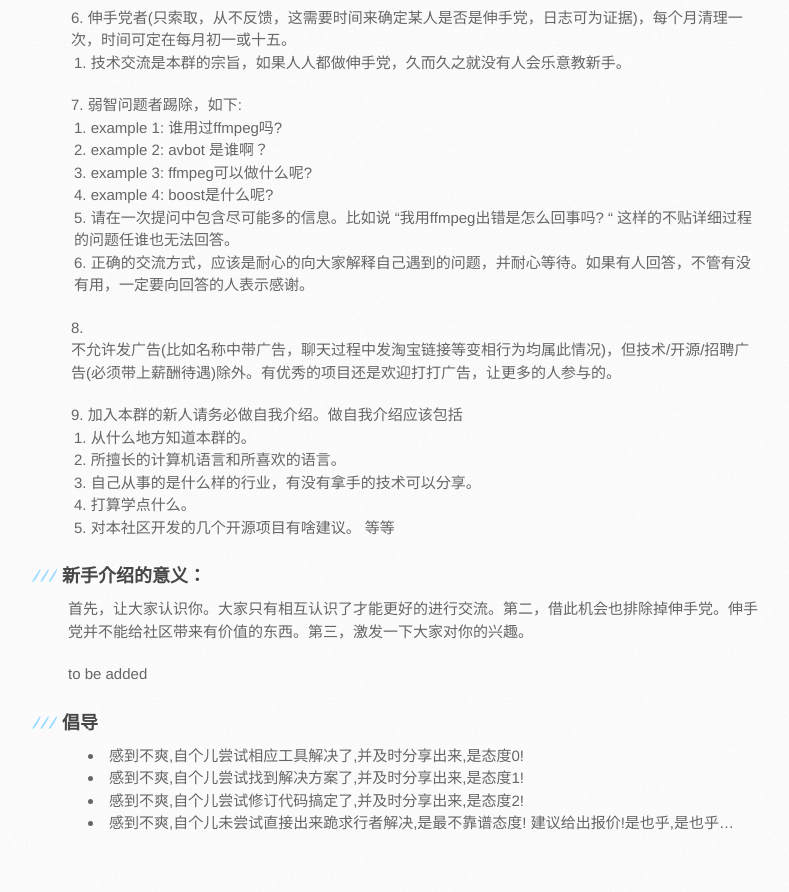
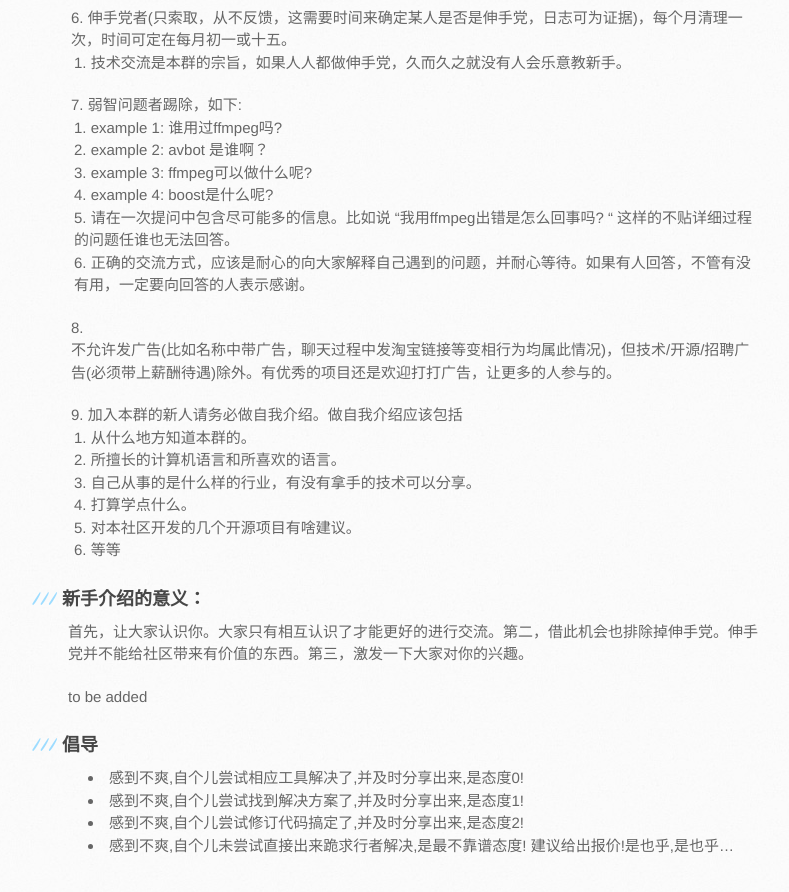
Before and after one commit to avplayer/avplayer.github.com, a Jekyll site: the page built from newbeefaq.md, in a window 1280 px wide and 900 px high, scrolled down 767 px. Shown: the top 892 px of the window, without its empty margins (102-891 px from the left). Built offline with Jekyll 4.4.1, drawn with Linux system fonts in a browser that asks for light colours; Markdown is read by kramdown in place of the engine named in the settings.

```diff
--- a/newbeefaq.md
+++ b/newbeefaq.md
@@ -21,25 +21,25 @@ github: https://github.com/avplayer/
 5. 长期不发言者(有日志和qq发言时间可查)，随时可清。不要长时间潜水。如果来群不说话，只是为了看大家在聊什么，本群提供了公开的日志记录，可以到 http://avlog.avplayer.org/ 查阅。
 
 6. 伸手党者(只索取，从不反馈，这需要时间来确定某人是否是伸手党，日志可为证据)，每个月清理一次，时间可定在每月初一或十五。
-	- 技术交流是本群的宗旨，如果人人都做伸手党，久而久之就没有人会乐意教新手。
+  * 技术交流是本群的宗旨，如果人人都做伸手党，久而久之就没有人会乐意教新手。
 
 7. 弱智问题者踢除，如下:
-	- example 1: 谁用过ffmpeg吗?
-	- example 2: avbot 是谁啊？
-	- example 3: ffmpeg可以做什么呢?
-	- example 4: boost是什么呢?
-	- 请在一次提问中包含尽可能多的信息。比如说 “我用ffmpeg出错是怎么回事吗? “ 这样的不贴详细过程的问题任谁也无法回答。
-	- 正确的交流方式，应该是耐心的向大家解释自己遇到的问题，并耐心等待。如果有人回答，不管有没有用，一定要向回答的人表示感谢。
+  * example 1: 谁用过ffmpeg吗?
+  * example 2: avbot 是谁啊？
+  * example 3: ffmpeg可以做什么呢?
+  * example 4: boost是什么呢?
+  * 请在一次提问中包含尽可能多的信息。比如说 “我用ffmpeg出错是怎么回事吗? “ 这样的不贴详细过程的问题任谁也无法回答。
+  * 正确的交流方式，应该是耐心的向大家解释自己遇到的问题，并耐心等待。如果有人回答，不管有没有用，一定要向回答的人表示感谢。
 
 8. 不允许发广告(比如名称中带广告，聊天过程中发淘宝链接等变相行为均属此情况)，但技术/开源/招聘广告(必须带上薪酬待遇)除外。有优秀的项目还是欢迎打打广告，让更多的人参与的。
 
 9. 加入本群的新人请务必做自我介绍。做自我介绍应该包括
-	- 从什么地方知道本群的。
-	- 所擅长的计算机语言和所喜欢的语言。
-	- 自己从事的是什么样的行业，有没有拿手的技术可以分享。
-	- 打算学点什么。
-	- 对本社区开发的几个开源项目有啥建议。
-	等等
+  * 从什么地方知道本群的。
+  * 所擅长的计算机语言和所喜欢的语言。
+  * 自己从事的是什么样的行业，有没有拿手的技术可以分享。
+  * 打算学点什么。
+  * 对本社区开发的几个开源项目有啥建议。
+  * 等等
 
 
 ### 新手介绍的意义：
```
